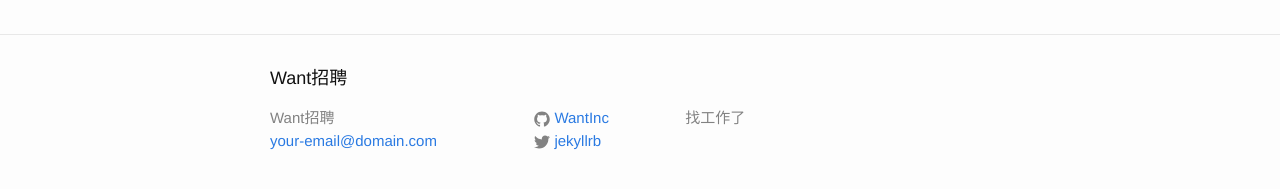
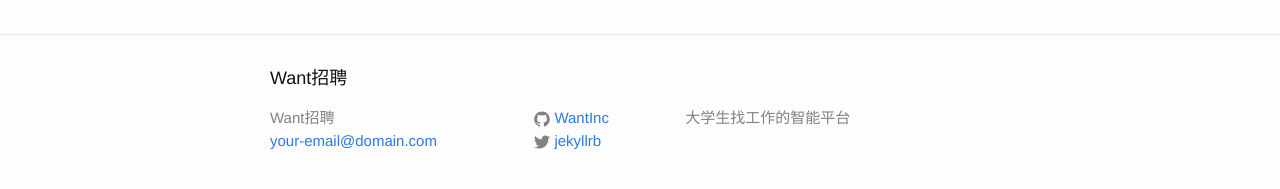
Before and after one commit to WantInc/WantInc.github.io, a Jekyll site: the page built from about.md, in a window 1280 px wide. Shown: the part 316-505 px from the top of the page. Built offline with Jekyll 4.4.1, drawn with Linux system fonts in a browser that asks for light colours.

Commit message:
change config

```diff
--- a/_config.yml
+++ b/_config.yml
@@ -2,7 +2,7 @@
 title: Want招聘
 email: your-email@domain.com
 description: > # this means to ignore newlines until "baseurl:"
-  找工作了
+  大学生找工作的智能平台
 baseurl: "" # the subpath of your site, e.g. /blog/
 url: "http://wantni.cn" # the base hostname & protocol for your site
 twitter_username: jekyllrb
```
